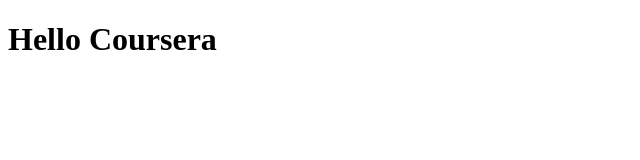
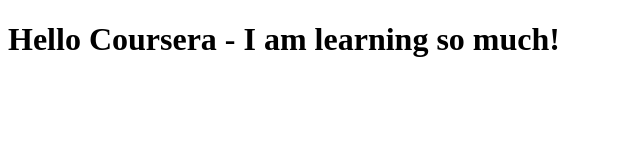
Before and after one commit to jbriggs25/coursera-practice, a plain HTML site: page site/index.html in a window 1280 px wide. Shown: the whole page, without its empty margins (0-640 px from the left). Drawn offline with Linux system fonts and the light colour scheme.

Commit message:
new change

```diff
--- a/site/index.html
+++ b/site/index.html
@@ -6,6 +6,6 @@
     <title>Hello Coursera</title>
 </head>
 <body>
-<h1>Hello Coursera</h1>
+<h1>Hello Coursera - I am learning so much!</h1>
 </body>
 </html>
```
